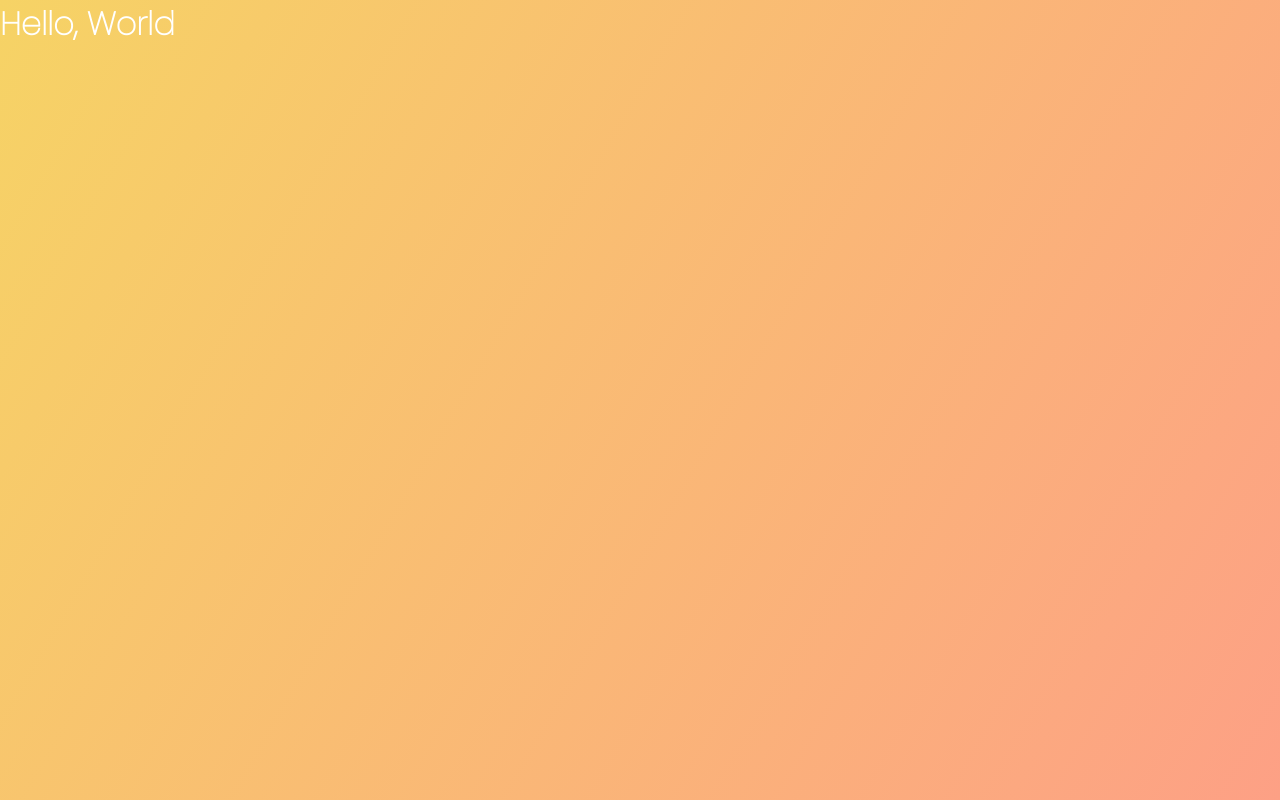
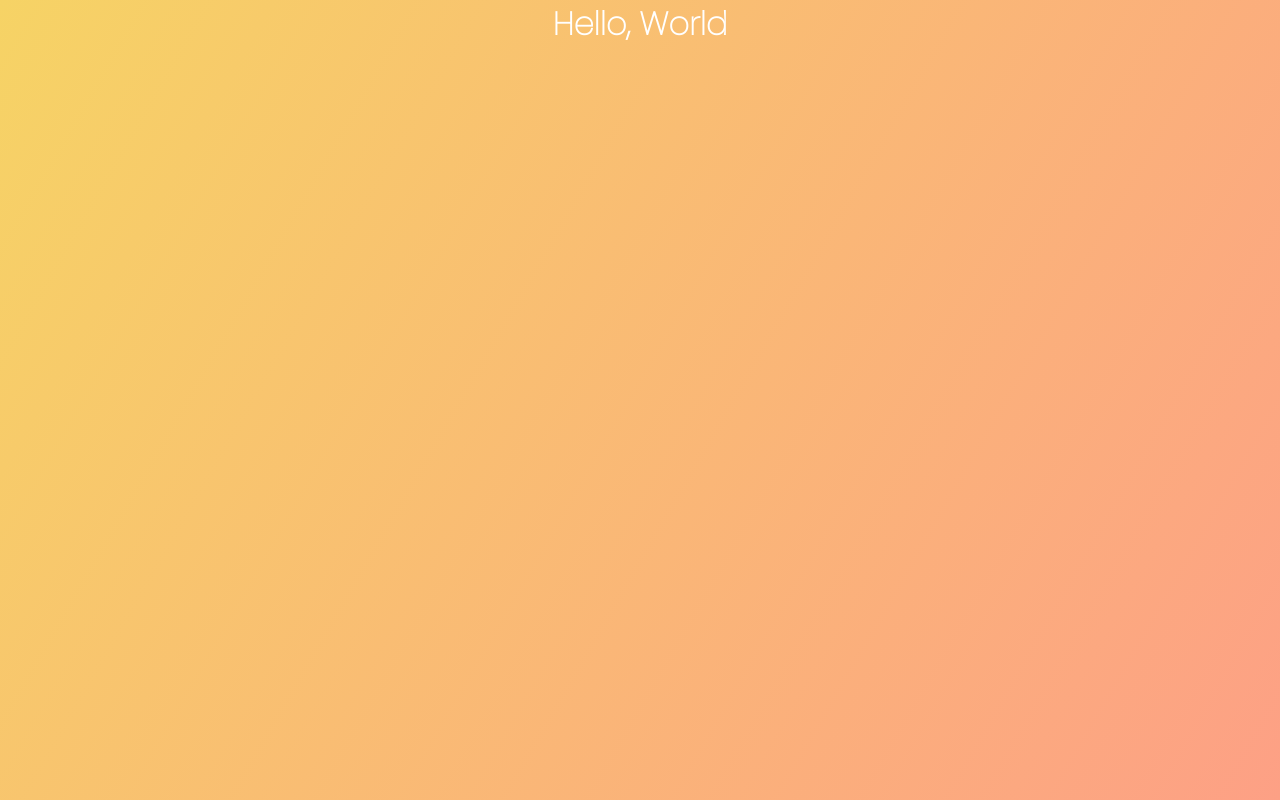
Before and after one commit to bharanidharan885/bharanidharan885.github.io, a plain HTML site: page index.html in a window 1280 px wide. Drawn offline with Linux system fonts and the light colour scheme.

Commit message:
center commit

```diff
--- a/index.html
+++ b/index.html
@@ -12,7 +12,7 @@
     <title>The Herbal Company</title>
 </head>
 <body>
-    <h1>Hello, World</h1>
+    <center><h1>Hello, World</h1><center>
     <script src="index.js"></script>
 </body>
 </html>
```
